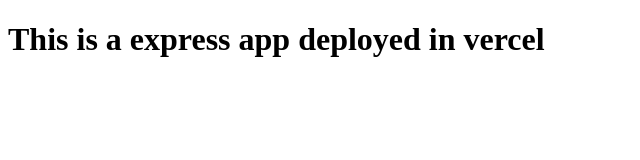
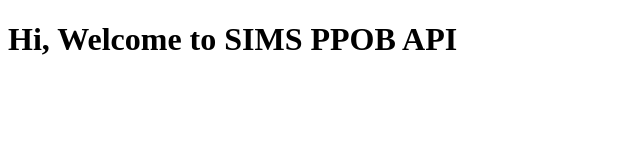
Before and after one commit to rizkysafdila/api-sims-ppob, a website: page public/index.html in a window 1280 px wide. Shown: the whole page, without its empty margins (0-640 px from the left). Drawn offline with Linux system fonts and the light colour scheme.

Commit message:
chore: update public index

```diff
--- a/public/index.html
+++ b/public/index.html
@@ -6,6 +6,6 @@
   <title>Welcome</title>
 </head>
 <body>
-  <h1>This is a express app deployed in vercel</h1>
+  <h1>Hi, Welcome to SIMS PPOB API</h1>
 </body>
 </html>
```
